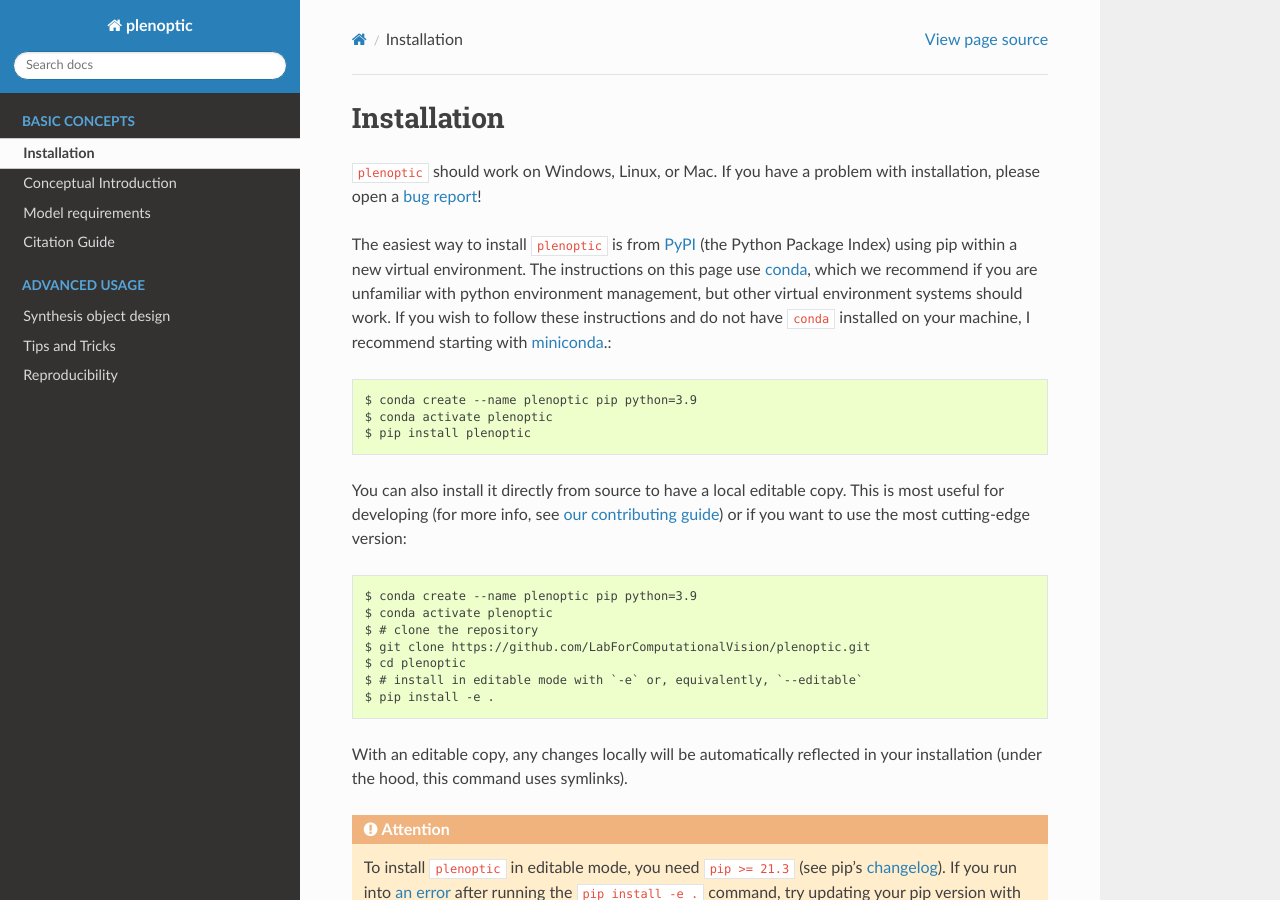
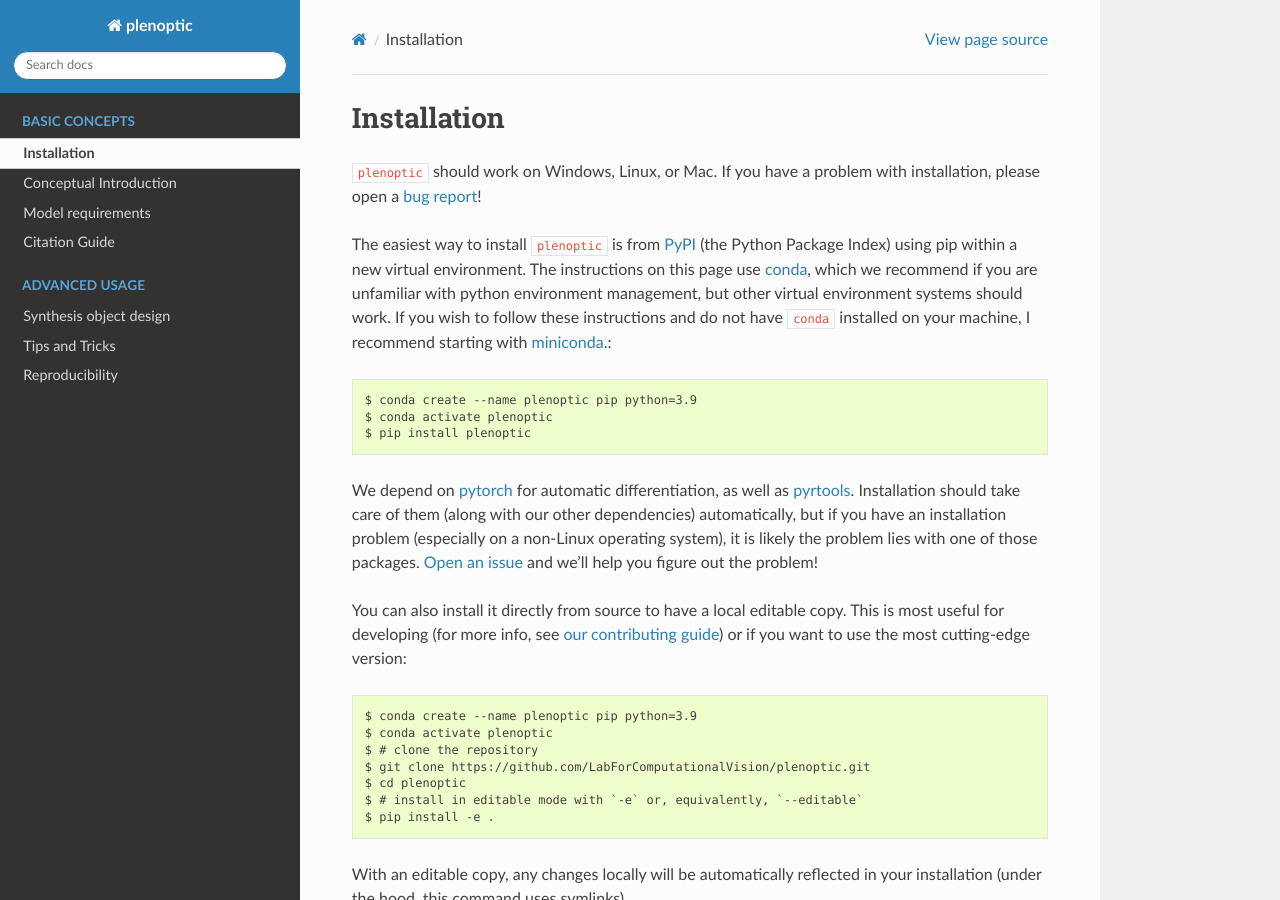
Before and after one commit to plenoptic-org/plenoptic, a Sphinx documentation site: the page built from docs/install.rst, in a window 1280 px wide and 900 px high. Built offline with Sphinx 7.4.7 and the Read the Docs theme 2.0.0, drawn with Linux system fonts in a browser that asks for light colours; pages that are not in the unit, such as notebooks, are missing from menus; the version number could not be read and is left out.

Commit message:
adds description of torch/pyrtools dependencies

```diff
--- a/docs/install.rst
+++ b/docs/install.rst
@@ -10,6 +10,8 @@
 $ conda create --name plenoptic pip python=3.9
 $ conda activate plenoptic
 $ pip install plenoptic
+
+We depend on `pytorch <https://pytorch.org/>`_ for automatic differentiation, as well as `pyrtools <https://pyrtools.readthedocs.io/en/latest/>`_. Installation should take care of them (along with our other dependencies) automatically, but if you have an installation problem (especially on a non-Linux operating system), it is likely the problem lies with one of those packages. `Open an issue <https://github.com/LabForComputationalVision/plenoptic/issues>`_ and we'll help you figure out the problem!
 
 You can also install it directly from source to have a local editable copy. This is most useful for developing (for more info, see `our contributing guide <https://github.com/LabForComputationalVision/plenoptic/blob/main/CONTRIBUTING.md>`_) or if you want to use the most cutting-edge version::
 
```
Also changed, not shown: README.md (+8 -0 lines).
